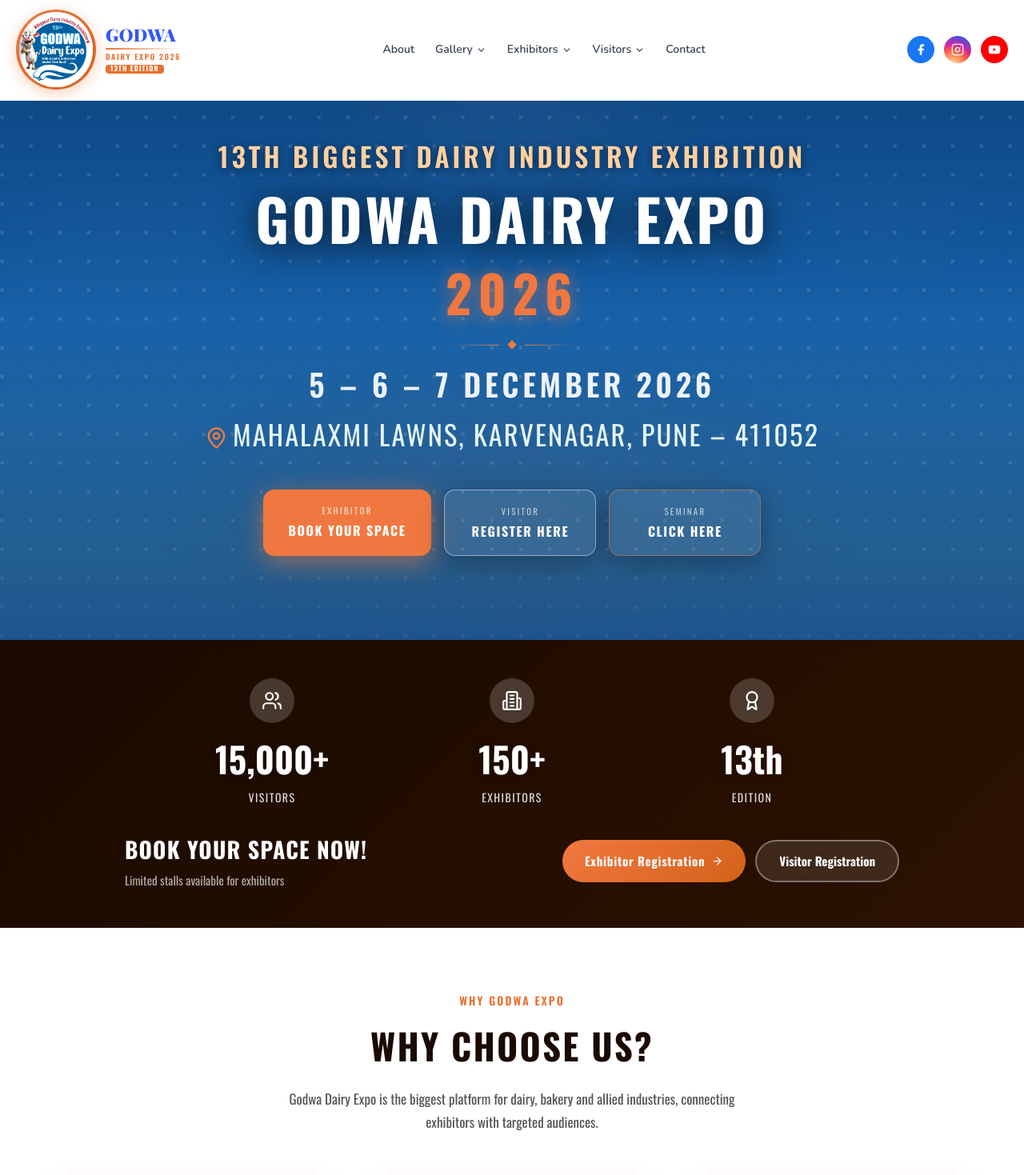
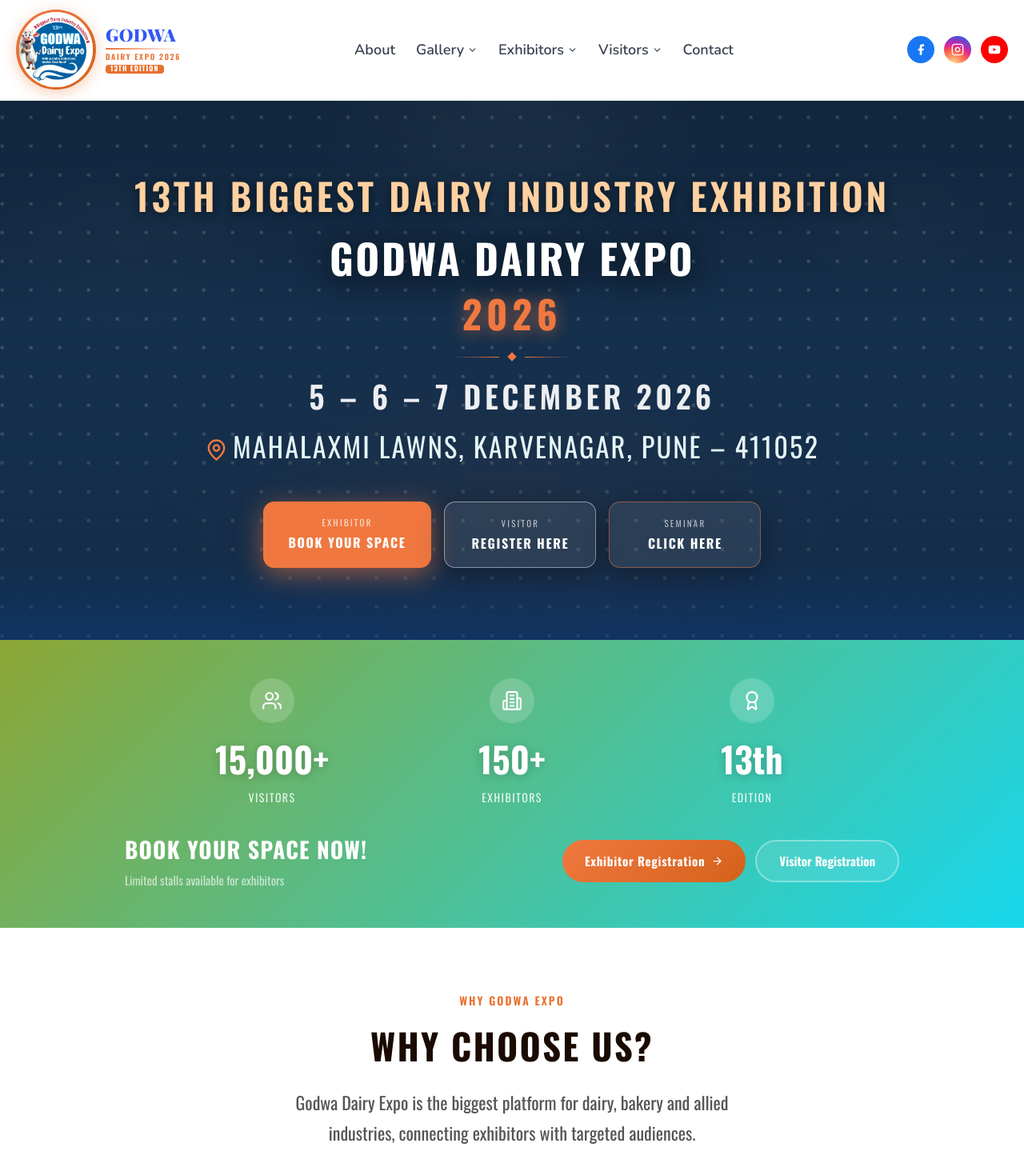
Before and after one commit to PALKARSANDIP/dairyindustry, a Next.js app: page / in a window 1280 px wide. Shown: the top 1469 px of the page at 80% size. Built offline with nearby package versions, Linux system fonts and the light colour scheme.

Commit message:
new ui changes done

```diff
--- a/app/HomeClient.jsx
+++ b/app/HomeClient.jsx
@@ -26,6 +26,9 @@
   '/Images/2025/6Y9A0142.JPG',
   '/Images/2025/6Y9A0244.JPG',
   '/Images/2025/6Y9A0251.JPG',
+  '/Images/2025/6Y9A0097.JPG',
+  '/Images/2025/6Y9A0275.JPG',
+
 ]
 
 export default function HomeClient() {
@@ -75,7 +78,7 @@
       `}</style>
 
       {/* ── HERO ── */}
-      <section style={{ position: 'relative', height: '100vh', minHeight: 680, display: 'flex', flexDirection: 'column', alignItems: 'center', justifyContent: 'center', overflow: 'hidden', background: 'linear-gradient(180deg, #0d47a1 0%, #1565c0 20%, #1976d2 45%, #42a5f5 75%, #90caf9 100%)', backgroundSize: '200% 200%', animation: 'bgShift 12s ease infinite' }}>
+      <section style={{ position: 'relative', height: '100vh', minHeight: 680, display: 'flex', flexDirection: 'column', alignItems: 'center', justifyContent: 'center', overflow: 'hidden', background: 'linear-gradient(180deg, #1a3a5c 0%, #1a3a5c 20%, #1a3a5c 45%, #225082 75%, #1a3a5c 100%)', backgroundSize: '200% 200%', animation: 'bgShift 12s ease infinite' }}>
 
         {/* Orange top accent line */}
         <div style={{ position: 'absolute', top: 0, left: 0, right: 0, height: 3, background: 'linear-gradient(90deg, #e65100, #F07840, #ffcc02, #F07840, #e65100)', zIndex: 20, animation: 'accentLine 4s ease-in-out infinite' }} />
@@ -110,17 +113,17 @@
           </div> */}
 
           {/* Badge */}
-          <h1 className="hero-fadeup-1" style={{ fontFamily: 'Oswald, sans-serif', fontSize: 'clamp(2.1rem, 2.8vw, 1.6rem)', fontWeight: 600, letterSpacing: '0.12em', textTransform: 'uppercase', color: '#ffd0a0', marginBottom: 18, marginTop: 25, textShadow: '0 2px 12px rgba(0,0,0,0.5)' }}>
+          <h1 className="hero-fadeup-1" style={{ fontFamily: 'Oswald, sans-serif', fontSize: 'clamp(1.9rem, 3.8vw, 2.9rem)', fontWeight: 600, letterSpacing: '0.08em', textTransform: 'uppercase', color: '#ffd0a0', marginBottom: 18, marginTop: 80, textShadow: '0 2px 12px rgba(0,0,0,0.5)' }}>
             13th Biggest Dairy Industry Exhibition
           </h1>
 
           {/* Main title */}
-          <h3 className="hero-fadeup-2" style={{ fontFamily: 'Oswald, sans-serif', fontSize: 'clamp(1.8rem, 6vw, 4.5rem)', fontWeight: 700, lineHeight: 0.95, margin: '0 0 10px', textTransform: 'uppercase', letterSpacing: '0.05em', color: '#ffffff', textShadow: '0 4px 40px rgba(0,0,0,0.8)' }}>
+          <h4 className="hero-fadeup-2" style={{ fontFamily: 'Oswald, sans-serif', fontSize: 'clamp(1.2rem, 4vw, 3.5rem)', fontWeight: 700, lineHeight: 0.95, margin: '0 0 10px', textTransform: 'uppercase', letterSpacing: '0.05em', color: '#ffffff', textShadow: '0 4px 40px rgba(0,0,0,0.8)' }}>
             Godwa Dairy Expo
-          </h3>
+          </h4>
 
           {/* Year — highlight */}
-          <div className="hero-fadeup-2" style={{ fontFamily: 'Oswald, sans-serif', fontSize: 'clamp(2rem, 5.5vw, 4rem)', fontWeight: 700, color: '#F07840', letterSpacing: '0.12em', marginBottom: 14, textShadow: '0 2px 20px rgba(240,120,64,0.6)' }}>
+          <div className="hero-fadeup-2" style={{ fontFamily: 'Oswald, sans-serif', fontSize: 'clamp(2rem, 4.55vw, 3rem)', fontWeight: 700, color: '#F07840', letterSpacing: '0.12em', marginBottom: 14, textShadow: '0 2px 20px rgba(240,120,64,0.6)' }}>
             2026
           </div>
 
@@ -188,7 +191,7 @@
       </section> */}
 
       {/* ── CTA BAND ── */}
-      <section style={{ padding: '48px 0', background: 'linear-gradient(135deg, #1a0a00 0%, #2c1200 100%)' }}>
+      <section style={{ padding: '48px 0', background: 'linear-gradient(135deg, #8ca635 0%, #17d7ed 100%)' }}>
 
         <div style={{ maxWidth: 900, margin: '0 auto', padding: '0 16px', display: 'grid', gridTemplateColumns: 'repeat(auto-fit, minmax(180px, 1fr))', gap: 32, textAlign: 'center', marginBlottom: 40 }}>
           {stats.map(({ value, label, icon: Icon }) => (
@@ -225,7 +228,7 @@
           <div style={{ textAlign: 'center', marginBottom: 52 }}>
             <span style={{ color: '#E8702E', fontFamily: 'Oswald, sans-serif', letterSpacing: '0.15em', textTransform: 'uppercase', fontSize: 14, fontWeight: 600 }}>Why Godwa Expo</span>
             <h2 style={{ fontFamily: 'Oswald, sans-serif', fontSize: 'clamp(2rem, 4vw, 2.8rem)', fontWeight: 700, color: '#1a0a00', marginTop: 10, letterSpacing: '0.05em', textTransform: 'uppercase' }}>Why Choose Us?</h2>
-            <p style={{ color: '#555', maxWidth: 620, margin: '18px auto 0', fontSize: 17, lineHeight: 1.75, fontFamily: 'Oswald, sans-serif', fontWeight: 400 }}>
+            <p style={{ color: '#555', maxWidth: 620, margin: '18px auto 0', fontSize: 22, lineHeight: 1.75, fontFamily: 'Oswald, sans-serif', fontWeight: 400 }}>
               Godwa Dairy Expo is the biggest platform for dairy, bakery and allied industries, connecting exhibitors with targeted audiences.
             </p>
           </div>
@@ -234,7 +237,7 @@
               <div key={item.title} className="card-hover" style={{ background: 'white', borderRadius: 20, padding: 32, boxShadow: '0 4px 20px rgba(240,120,64,0.10)', border: '1px solid #FFE8DA' }}>
                 <div style={{ fontSize: 42, marginBottom: 14 }}>{item.icon}</div>
                 <h3 style={{ fontFamily: 'Oswald, sans-serif', fontSize: 20, fontWeight: 700, color: '#c0562a', marginBottom: 10, letterSpacing: '0.04em', textTransform: 'uppercase' }}>{item.title}</h3>
-                <p style={{ color: '#666', fontSize: 15, lineHeight: 1.75, fontFamily: 'Oswald, sans-serif', fontWeight: 400 }}>{item.desc}</p>
+                <p style={{ color: '#666', fontSize: 19, lineHeight: 1.75, fontFamily: 'Oswald, sans-serif', fontWeight: 400 }}>{item.desc}</p>
               </div>
             ))}
           </div>
--- a/app/exhibitors/why-exhibit/page.jsx
+++ b/app/exhibitors/why-exhibit/page.jsx
@@ -93,27 +93,15 @@
             <h2 style={{ fontFamily: '"Playfair Display", serif', fontSize: 'clamp(26px,4vw,40px)', fontWeight: 700, color: '#1A3A5C', marginTop: 10 }}>Why to Exhibit</h2>
           </div>
 
-          {/* Two-column: list + image */}
-          <div style={{ display: 'grid', gridTemplateColumns: 'minmax(0,1.1fr) minmax(0,0.9fr)', gap: 48, alignItems: 'center' }} className="why-exhibit-grid">
-            {/* Reasons list */}
-            <ul style={{ listStyle: 'none', padding: 0, margin: 0, display: 'flex', flexDirection: 'column', gap: 14 }}>
-              {reasons.map((r, i) => (
-                <li key={i} style={{ display: 'flex', alignItems: 'flex-start', gap: 12, background: 'white', borderRadius: 14, padding: '14px 18px', boxShadow: '0 2px 12px rgba(0,0,0,0.05)', border: '1px solid #F0E8D8' }}>
-                  <CheckCircle size={18} style={{ color: '#2E7D32', flexShrink: 0, marginTop: 2 }} />
-                  <span style={{ color: '#444', fontSize: 16, lineHeight: 1.65 }}>{r}</span>
-                </li>
-              ))}
-            </ul>
-
-            {/* Image */}
-            <div style={{ borderRadius: 24, overflow: 'hidden', boxShadow: '0 12px 40px rgba(0,0,0,0.15)', position: 'sticky', top: 110 }}>
-              <img
-                src="/Images/why-exhibit-expo.png"
-                alt="Godwa Dairy Expo Exhibition Floor"
-                style={{ width: '100%', height: '100%', objectFit: 'cover', display: 'block', minHeight: 340 }}
-              />
-            </div>
-          </div>
+          {/* Two-column card grid */}
+          <ul style={{ listStyle: 'none', padding: 0, margin: 0, display: 'grid', gridTemplateColumns: 'repeat(auto-fit, minmax(300px, 1fr))', gap: 16 }} className="why-exhibit-grid">
+            {reasons.map((r, i) => (
+              <li key={i} style={{ display: 'flex', alignItems: 'flex-start', gap: 12, background: 'white', borderRadius: 14, padding: '16px 20px', boxShadow: '0 2px 12px rgba(0,0,0,0.05)', border: '1px solid #F0E8D8' }}>
+                <CheckCircle size={18} style={{ color: '#2E7D32', flexShrink: 0, marginTop: 3 }} />
+                <span style={{ color: '#444', fontSize: 16, lineHeight: 1.65 }}>{r}</span>
+              </li>
+            ))}
+          </ul>
         </div>
       </section>
 
@@ -140,7 +128,7 @@
       </section>
 
       <style>{`
-        @media (max-width: 700px) {
+        @media (max-width: 640px) {
           .why-exhibit-grid {
             grid-template-columns: 1fr !important;
           }
--- a/components/Navbar.jsx
+++ b/components/Navbar.jsx
@@ -88,7 +88,7 @@
                 width: '98%',
                 height: '100%',
                 borderRadius: '50%',
-                background: '#fff',
+                background: '#ffffff',
                 overflow: 'hidden',
                 position: 'relative',
                 paddingLeft: 6,
@@ -190,11 +190,11 @@
             >
               <Link
                 href={link.href}
-                className="flex items-center gap-1 px-3 py-2 text-sm font-semibold rounded-md transition-all duration-200"
+                className="flex items-center gap-1 px-3 py-2 text-lg font-semibold rounded-md transition-all duration-200"
                 style={{ color: '#374151', fontFamily: 'Nunito, sans-serif' }}
                 onMouseEnter={e => {
                   e.currentTarget.style.color = '#E8702E'
-                  e.currentTarget.style.backgroundColor = '#FFF4EE'
+                  e.currentTarget.style.backgroundColor = '#52dfd1'
                 }}
                 onMouseLeave={e => {
                   e.currentTarget.style.color = '#374151'
@@ -214,7 +214,7 @@
                         href={s.href}
                         target="_blank"
                         rel="noopener noreferrer"
-                        className="block px-4 py-2.5 text-sm font-semibold transition-colors hover:bg-orange-50"
+                        className="block px-4 py-2.5 text-lg font-semibold transition-colors hover:bg-orange-50"
                         style={{ color: '#1A3A5C', fontFamily: 'Nunito, sans-serif' }}
                       >
                         {s.label}
@@ -223,7 +223,7 @@
                       <Link
                         key={s.label}
                         href={s.href}
-                        className="block px-4 py-2.5 text-sm font-semibold transition-colors hover:bg-orange-50"
+                        className="block px-4 py-2.5 text-lg font-semibold transition-colors hover:bg-orange-50"
                         style={{ color: '#1A3A5C', fontFamily: 'Nunito, sans-serif' }}
                       >
                         {s.label}
```
